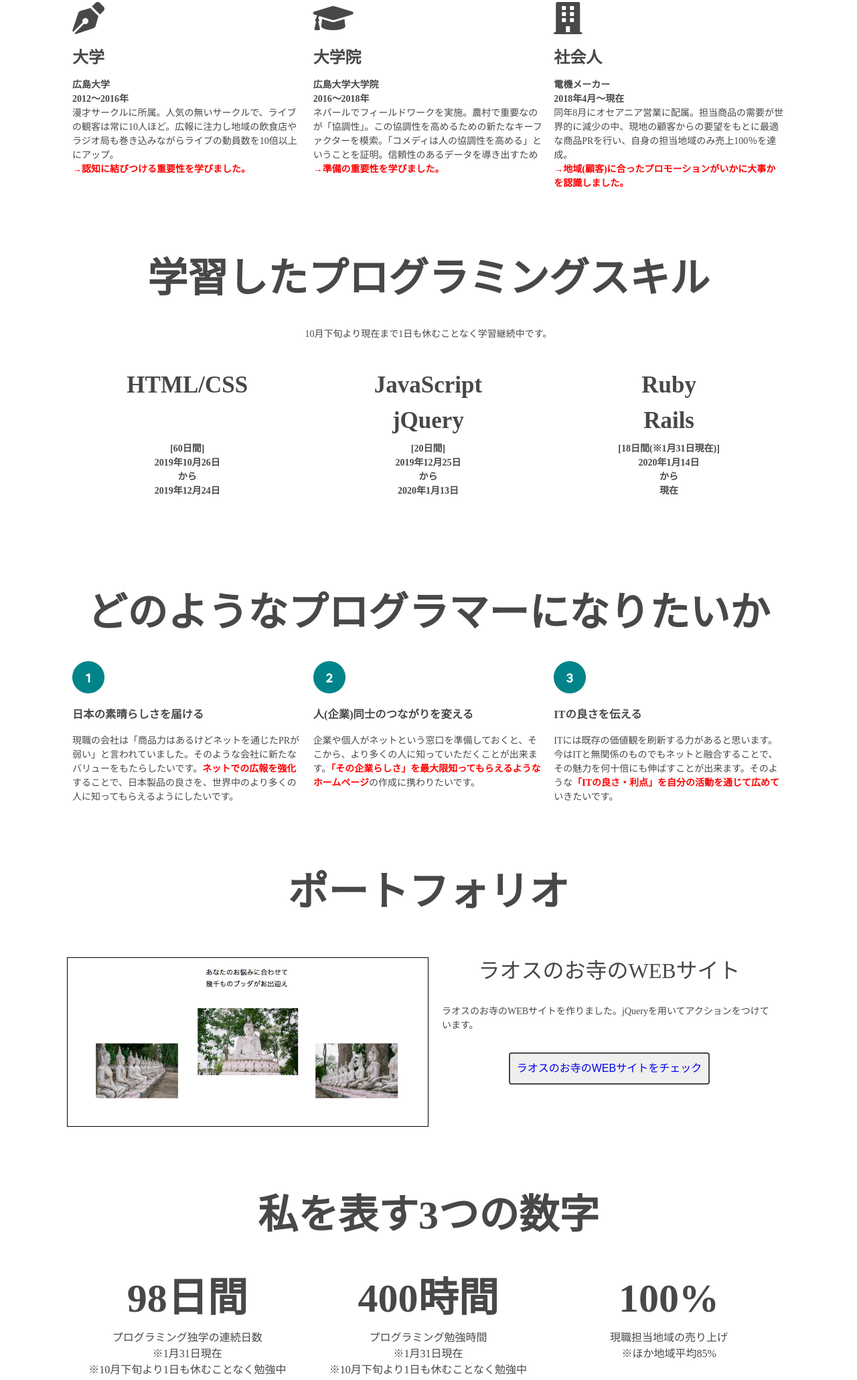
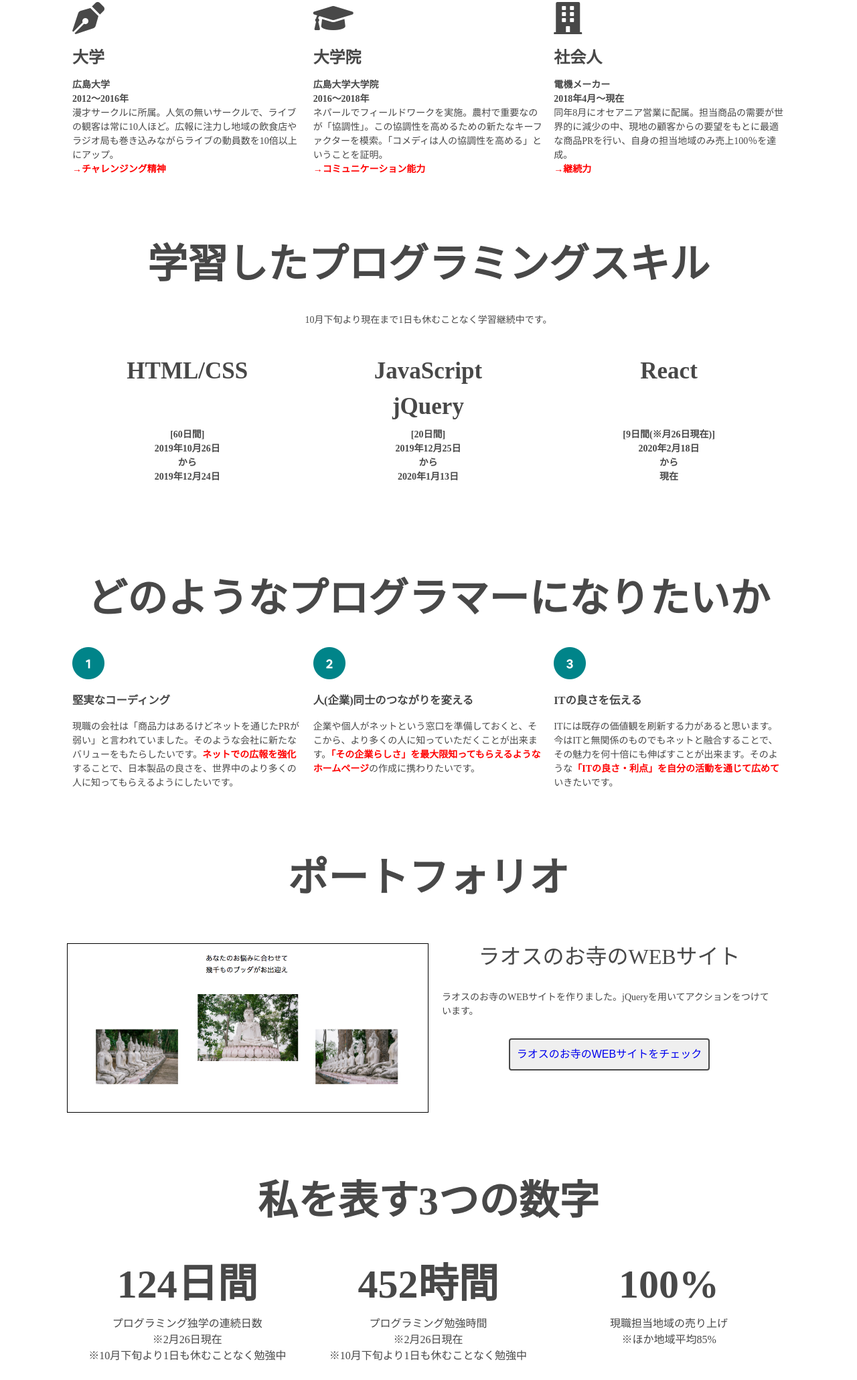
Before and after one commit to Yuzaburo-ERA/-ERA_Portfolio, a plain HTML site: page index.html in a window 1280 px wide. Shown: the part 1302-3362 px from the top of the page at 67% size. Drawn offline with Linux system fonts and the light colour scheme.

Commit message:
Update index.html

```diff
--- a/index.html
+++ b/index.html
@@ -77,19 +77,19 @@
 					<div><i class="fas fa-pen-nib"></i></i></div>
 					<h3>大学</h3>
 					<h4>広島大学<br>2012〜2016年</h4>
-					<p>漫才サークルに所属。人気の無いサークルで、ライブの観客は常に10人ほど。広報に注力し地域の飲食店やラジオ局も巻き込みながらライブの動員数を10倍以上にアップ。<br><span class="p_bold">→認知に結びつける重要性を学びました。</span></p>
+					<p>漫才サークルに所属。人気の無いサークルで、ライブの観客は常に10人ほど。広報に注力し地域の飲食店やラジオ局も巻き込みながらライブの動員数を10倍以上にアップ。<br><span class="p_bold">→チャレンジング精神</span></p>
 				</div>
 				<div class="history-2content">
 					<div><i class="fas fa-graduation-cap"></i></div>
 					<h3>大学院</h3>
 					<h4>広島大学大学院<br>2016〜2018年</h4>
-					<p>ネパールでフィールドワークを実施。農村で重要なのが「協調性」。この協調性を高めるための新たなキーファクターを模索。「コメディは人の協調性を高める」ということを証明。信頼性のあるデータを導き出すため<br><span class="p_bold">→準備の重要性を学びました。</span></p>
+					<p>ネパールでフィールドワークを実施。農村で重要なのが「協調性」。この協調性を高めるための新たなキーファクターを模索。「コメディは人の協調性を高める」ということを証明。<br><span class="p_bold">→コミュニケーション能力</span></p>
 				</div>
 				<div class="history-2content">
 					<div><i class="fas fa-building"></i></div>
 					<h3>社会人</h3>
 					<h4>電機メーカー<br>2018年4月〜現在</h4>
-					<p>同年8月にオセアニア営業に配属。担当商品の需要が世界的に減少の中、現地の顧客からの要望をもとに最適な商品PRを行い、自身の担当地域のみ売上100％を達成。<br><span class="p_bold">→地域(顧客)に合ったプロモーションがいかに大事かを認識しました。</span></p>
+					<p>同年8月にオセアニア営業に配属。担当商品の需要が世界的に減少の中、現地の顧客からの要望をもとに最適な商品PRを行い、自身の担当地域のみ売上100％を達成。<br><span class="p_bold">→継続力</span></p>
 				</div>
 			</div>
 		</div>
@@ -110,8 +110,8 @@
 					<p></p>
 				</div>
 				<div class="learned-2content">
-					<h3>Ruby<br>Rails</h3>
-					<h4>[18日間(※1月31日現在)]<br>2020年1月14日<br>から<br>現在</h4>
+					<h3>React</h3>
+					<h4>[9日間(※月26日現在)]<br>2020年2月18日<br>から<br>現在</h4>
 				</div>
 			</div>
 		</div>
@@ -121,7 +121,7 @@
 			<div class="ideal-2">
 				<div class="ideal-2content">
 					<div class="first"></div>
-					<h3>日本の素晴らしさを届ける</h3>
+					<h3>堅実なコーディング</h3>
 					<p>現職の会社は「商品力はあるけどネットを通じたPRが弱い」と言われていました。そのような会社に新たなバリューをもたらしたいです。<span class="p_bold">ネットでの広報を強化</span>することで、日本製品の良さを、世界中のより多くの人に知ってもらえるようにしたいです。</p>
 				</div>
 				<div class="ideal-2content">
@@ -153,13 +153,13 @@
 			<h2 class="number-1 big-letter">私を表す3つの数字</h2>
 			<div class="number-2">
 				<div class="number-2content">
-					<h3>98日間</h3>
-					<p>プログラミング独学の連続日数<br>※1月31日現在<br>
+					<h3>124日間</h3>
+					<p>プログラミング独学の連続日数<br>※2月26日現在<br>
 					※10月下旬より1日も休むことなく勉強中</p>
 				</div>
 				<div class="number-2content">
-					<h3>400時間</h3>
-					<p>プログラミング勉強時間<br>※1月31日現在<br>
+					<h3>452時間</h3>
+					<p>プログラミング勉強時間<br>※2月26日現在<br>
 					※10月下旬より1日も休むことなく勉強中</p>
 				</div>
 				<div class="number-2content">
@@ -178,7 +178,7 @@
 						<div class="popup_content">
 						<button class="close"><i class="far fa-times-circle"></i></button>
 						<h1>なぜIT業界に興味を？</h1>
-						<p>現在の会社で自分の担当商品の展示会に行った時、IT関連のブースの勢いに圧倒されました。また、ハード中心の会社でも、ウェブでの広報に注力している競合の勢いに圧倒されました。これらの理由からIT業界に興味を持ちました。</p>
+						<p>現在の会社で自分の担当商品の展示会に行った時、IT関連のブースの勢いに圧倒され、IT業界に興味を持ちました。</p>
 						</div>
 					</div>
 					<div class="q2 question">なぜエンジニアになろうと思ったか？</div>
@@ -204,7 +204,7 @@
 						<div class="popup_content">
 						<button class="close"><i class="far fa-times-circle"></i></button>
 						<h1>今どのようなプログラミング学習をしている？</h1>
-						<p>随時、独学によるキャッチアップはしています。毎日2時間〜3時間コード書いてます。基礎情報を学んだ後、アウトプットとして成果物を作成しています。現在はRailsチュートリアルアプリを勉強中。終了次第、プロダクトを作成予定です。</p>
+						<p>随時、独学によるキャッチアップはしています。毎日2時間〜3時間コード書いてます。基礎情報を学んだ後、アウトプットとして成果物を作成しています。現在はReactを勉強中。終了次第、プロダクトを作成予定です。</p>
 						</div>
 					</div>
 					<div class="q5 question">将来のビジネスプランは？</div>
```
